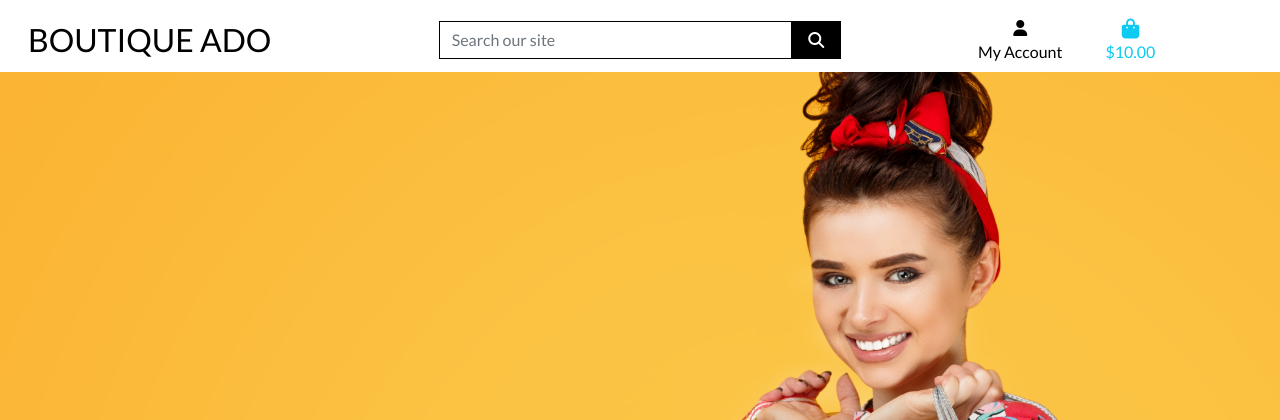
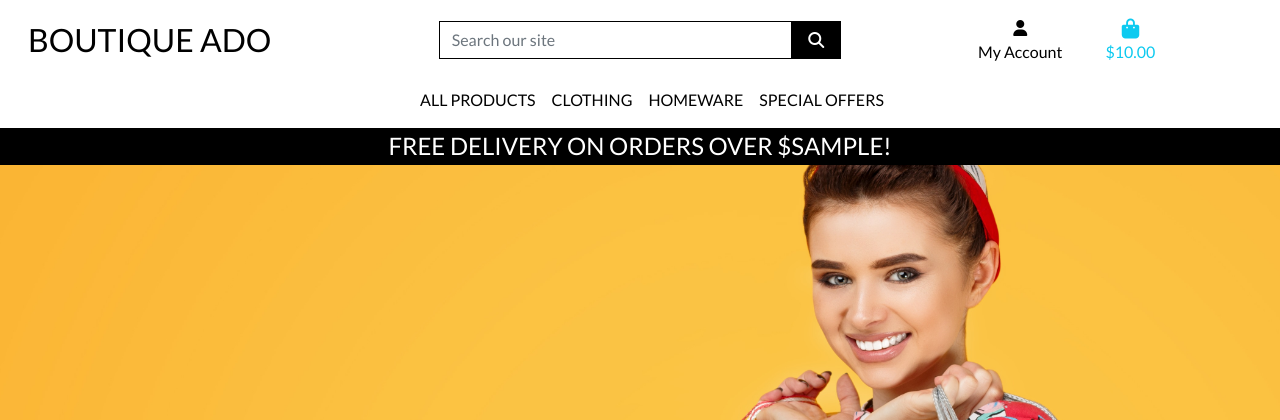
Before and after one commit to Edb83/boutique_ado, a Django app: template templates/base.html in a window 1280 px wide. Shown: the top 420 px of the page. Run offline with Django 3.2, Linux system fonts and the light colour scheme; the template is opened without the code that fills it: most values are stand-ins (such as "Sample title", 1, 10 or a date in 2020); some libraries are stand-ins or nearby versions.

Commit message:
Add mobile header and main navbar and fix cdn links

```diff
--- a/static/css/base.css
+++ b/static/css/base.css
@@ -56,6 +56,10 @@ body {
     border: 1px solid black !important;
 }
 
+.bg-black {
+    background: #000 !important;
+}
+
 /* -------------------------------- Media Queries */
 
 /* Slightly larger container on xl screens */
--- a/templates/base.html
+++ b/templates/base.html
@@ -32,7 +32,7 @@
         <header class="container-fluid fixed top">
             <div id="topnav" class="row bg-white pt-lg-2 d-none d-lg-flex">
                 <div class="col-12 col-lg-4 my-auto py-1 py-lg-0 text-center text-lg-left">
-                    <a href="{% url 'home' %" class="nav-link main-logo-link">
+                    <a href="{% url 'home' %}" class="nav-link main-logo-link">
                         <h2 class="logo-font text-black my-0">Boutique Ado</h2>
                     </a>
                 </div>
@@ -93,7 +93,20 @@
                     </ul>
                 </div>
             </div>
-
+            <div class="row bg-white">
+                <nav class="navbar navbar-expand-lg navbar-light w-100">
+                    <button class="navbar-toggler" type="button" data-toggle="collapse" data-target="#main-nav" aria-controls="main-nav" aria-expanded="false" aria-label="Toggle navibation">
+                        <span class="navbar-toggler-icon"></span>
+                    </button>
+                    {% include 'includes/mobile-top-header.html' %}
+                    {% include 'includes/main-nav.html' %}
+                </nav>
+            </div>
+            <div class="row text-center" id="delivery-banner">
+                <div class="col bg-black text-white">
+                    <h4 class="logo-font my-1">Free delivery on orders over ${{ free_shipping_threshold }}!</h4>
+                </div>
+            </div>
         </header>
 
         {% if messages %}
@@ -110,7 +123,9 @@
 
         {% block corejs %}
             <script src="https://kit.fontawesome.com/62998f70b3.js" crossorigin="anonymous"></script>
-            <script src="https://cdn.jsdelivr.net/npm/bootstrap@5.0.0-beta1/dist/js/bootstrap.bundle.min.js" integrity="sha384-ygbV9kiqUc6oa4msXn9868pTtWMgiQaeYH7/t7LECLbyPA2x65Kgf80OJFdroafW" crossorigin="anonymous"></script>
+            <script src="https://code.jquery.com/jquery-3.4.1.slim.min.js" integrity="sha384-J6qa4849blE2+poT4WnyKhv5vZF5SrPo0iEjwBvKU7imGFAV0wwj1yYfoRSJoZ+n" crossorigin="anonymous"></script>
+            <script src="https://cdn.jsdelivr.net/npm/popper.js@1.16.0/dist/umd/popper.min.js" integrity="sha384-Q6E9RHvbIyZFJoft+2mJbHaEWldlvI9IOYy5n3zV9zzTtmI3UksdQRVvoxMfooAo" crossorigin="anonymous"></script>
+            <script src="https://stackpath.bootstrapcdn.com/bootstrap/4.4.1/js/bootstrap.min.js" integrity="sha384-wfSDF2E50Y2D1uUdj0O3uMBJnjuUD4Ih7YwaYd1iqfktj0Uod8GCExl3Og8ifwB6" crossorigin="anonymous"></script>
         {% endblock %}
 
         {% block extra_js %}
--- /dev/null
+++ b/templates/includes/main-nav.html
@@ -0,0 +1,50 @@
+<div class="collapse navbar-collapse" id="main-nav">
+    <ul class="navbar-nav w-auto mx-auto">
+        <li class="nav-item dropdown">
+            <a class="logo-font font-weight-bold nav-link text-black mr-5" href="#" id="all-products-link" data-toggle="dropdown" aria-haspopup="true" aria-expanded="false">
+                All Products
+            </a>
+            <div class="dropdown-menu border-0" aria-labelledby="all-products-link">
+                <a href="" class="dropdown-item">By Price</a>
+                <a href="" class="dropdown-item ">By Rating</a>
+                <a href="" class="dropdown-item ">By Category</a>
+                <a href="" class="dropdown-item">All Products</a>
+            </div>
+        </li>
+
+        <li class="nav-item dropdown">
+            <a class="logo-font font-weight-bold nav-link text-black mr-5" href="#" id="clothing-link" data-toggle="dropdown" aria-haspopup="true" aria-expanded="false">
+                Clothing
+            </a>
+            <div class="dropdown-menu border-0" aria-labelledby="clothing-link">
+                <a href="" class="dropdown-item">Activewear &amp; Essentials</a>
+                <a href="" class="dropdown-item">Jeans</a>
+                <a href="" class="dropdown-item">Shirts</a>
+                <a href="" class="dropdown-item">All Clothing</a>
+            </div>
+        </li>
+
+        <li class="nav-item dropdown">
+            <a class="logo-font font-weight-bold nav-link text-black mr-5" href="#" id="homeware-link" data-toggle="dropdown" aria-haspopup="true" aria-expanded="false">
+                Homeware
+            </a>
+            <div class="dropdown-menu border-0" aria-labelledby="homeware-link">
+                <a href="" class="dropdown-item">Bed &amp; Bath</a>
+                <a href="" class="dropdown-item">Kitchen &amp; Dining</a>
+                <a href="" class="dropdown-item">All Homeware</a>
+            </div>
+        </li>
+
+        <li class="nav-item dropdown">
+            <a class="logo-font font-weight-bold nav-link text-black" href="#" id="specials-link" data-toggle="dropdown" aria-haspopup="true" aria-expanded="false">
+                Special Offers
+            </a>
+            <div class="dropdown-menu border-0" aria-labelledby="specials-link">
+                <a href="" class="dropdown-item">New Arrivals</a>
+                <a href="" class="dropdown-item">Deals</a>
+                <a href="" class="dropdown-item">Clearance</a>
+                <a href="" class="dropdown-item">All Specials</a>
+            </div>
+        </li>
+    </ul>
+</div>
--- /dev/null
+++ b/templates/includes/mobile-top-header.html
@@ -0,0 +1,61 @@
+<!-- Button to open Search Bar -->
+<li class="list-inline-item">
+    <a class="text-black nav-link d-block d-lg-none" href="#" id="mobile-search" data-toggle="dropdown" aria-haspopup="true" aria-expanded="false">
+        <div class="text-center">
+            <div><i class="fas fa-search fa-lg"></i></div>
+            <p class="my-0">Search</p>
+        </div>
+    </a>
+    <div class="dropdown-menu border-0 w-100 p-3 rounded-0 my-0" aria-labelledby="mobile-search">
+        <form class="form" method="GET" action="">
+            <div class="input-group w-100">
+                <input class="form-control border border-black rounded-0" type="text" name="q" placeholder="Search our site">
+                <div class="input-group-append">
+                    <button class="form-control form-control btn btn-black border border-black rounded-0" type="submit">
+                        <span class="icon">
+                            <i class="fas fa-search"></i>
+                        </span>
+                    </button>
+                </div>
+            </div>
+        </form>
+    </div>
+</li>
+
+<!-- Button to open My Account dropdown -->
+<li class="list-inline-item dropdown">
+    <a class="text-black nav-link d-block d-lg-none" href="#" id="user-options" data-toggle="dropdown" aria-haspopup="true" aria-expanded="false">
+        <div class="text-center">
+            <div><i class="fas fa-user fa-lg"></i></div>
+            <p class="my-0">My Account</p>
+        </div>
+    </a>
+    <div class="dropdown-menu border-0" aria-labelledby="user-options">
+        {% if request.user.is_authenticated %}
+            {% if request.user.is_superuser %}
+                <a href="{% url 'account_logout' %}" class="dropdown-item">Product Management</a>
+            {% endif %}
+            <a href="" class="dropdown-item">My Profile</a>
+            <a href="{% url 'account_logout' %}" class="dropdown-item">Logout</a>
+        {% else %}
+            <a href="{% url 'account_signup' %}" class="dropdown-item">Register</a>
+            <a href="{% url 'account_login' %}" class="dropdown-item">Login</a>
+        {% endif %}
+    </div>
+</li>
+
+<!-- Button to access Shopping Bag -->
+<li class="list-inline-item">
+    <a class="{% if grand_total %}text-primary font-weight-bold{% else %}text-black{% endif %} nav-link d-block d-lg-none" href="">
+        <div class="text-center">
+            <div><i class="fas fa-shopping-bag fa-lg"></i></div>
+            <p class="my-0">
+                {% if grand_total %}
+                    ${{ grand_total|floatformat:2 }}
+                {% else %}
+                    $0.00
+                {% endif %}
+            </p>
+        </div>
+    </a>
+</li>
```
